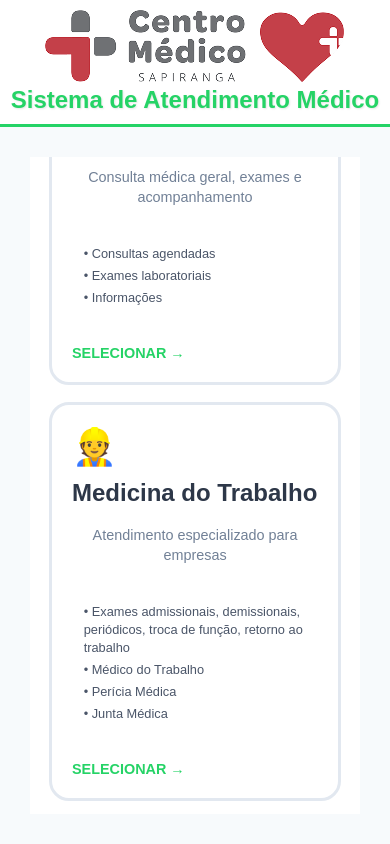
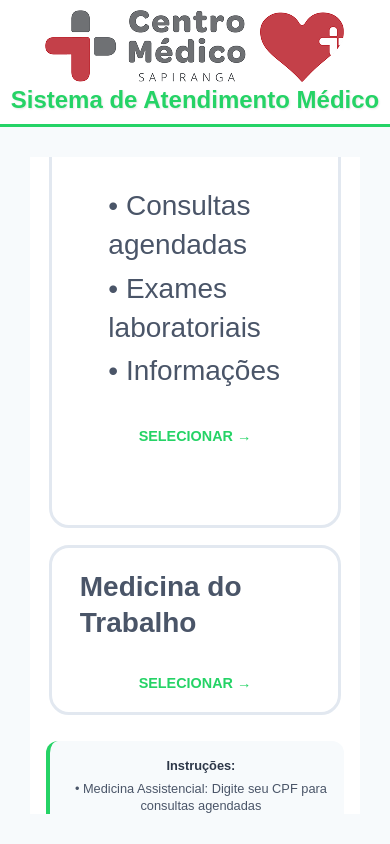
Before and after one commit to clovisantunes/totem, a React (Vite) app: page / in a window 390 px wide. Built offline with nearby package versions, Linux system fonts and the light colour scheme.

Commit message:
Fix styles

```diff
--- a/src/components/screens/InitialScreen.tsx
+++ b/src/components/screens/InitialScreen.tsx
@@ -10,22 +10,16 @@ const InitialScreen: React.FC<InitialScreenProps> = ({ onServiceSelect, loading
   return (
     <div className="screen initial-screen">
       <div className="initial-container">
-
-
         <div className="service-selection">
           <button
             className="service-card assistencial-card"
             onClick={() => onServiceSelect('assistencial')}
             disabled={loading}
           >
-            <div className="service-icon">🏥</div>
-            <h3>Medicina Assistencial</h3>
-            <p>Consulta médica geral, exames e acompanhamento</p>
             <ul>
-              <li>• Consultas agendadas</li>
-              <li>• Exames laboratoriais</li>
-              <li>• Informações</li>
-            </ul>
+              <li className="initial-li">• Consultas agendadas</li>
+              <li className="initial-li">• Exames laboratoriais</li>
+              <li className="initial-li">• Informações</li>
             <div className="service-action">
               {loading ? (
                 <span className="loading"></span>
@@ -33,6 +27,7 @@ const InitialScreen: React.FC<InitialScreenProps> = ({ onServiceSelect, loading
                 <span className="action-text">SELECIONAR →</span>
               )}
             </div>
+            </ul>
           </button>
 
           <button
@@ -40,16 +35,8 @@ const InitialScreen: React.FC<InitialScreenProps> = ({ onServiceSelect, loading
             onClick={() => onServiceSelect('trabalho')}
             disabled={loading}
           >
-            <div className="service-icon">👷</div>
+            <div className="service-action-medicina">
             <h3>Medicina do Trabalho</h3>
-            <p>Atendimento especializado para empresas</p>
-            <ul>
-              <li>• Exames admissionais, demissionais, periódicos, troca de função, retorno ao trabalho</li>
-              <li>• Médico do Trabalho</li>
-              <li>• Perícia Médica</li>
-              <li>• Junta Médica</li>
-            </ul>
-            <div className="service-action">
               {loading ? (
                 <span className="loading"></span>
               ) : (
--- a/src/components/styles/screens/InitialScreen.css
+++ b/src/components/styles/screens/InitialScreen.css
@@ -8,6 +8,10 @@
   justify-content: center;
   background: #ffffff;
   overflow: auto;
+}
+
+.initial-li {
+  font-size: 36px;
 }
 
 .initial-container {
@@ -82,17 +86,15 @@
   border-color: #3182ce;
 }
 
-.service-icon {
-    font-size: 36px;
-    margin-bottom: 1vh;
-}
-
 .service-card h3 {
-  color: #2d3748;
-  font-size: 24px;
-  margin-bottom: 2vh;
+  color: #4a5568;
+  font-size: 36px;
+  margin-bottom: 4vh;
   font-weight: 600;
   line-height: 1.3;
+  text-align: left;
+  padding-left: 2vw;
+  width: 100%;
 }
 
 .service-card p {
@@ -104,23 +106,36 @@
 
 .service-card ul {
   text-align: left;
-  margin: 2vh 0;
+  margin: 7vh 2vh;
   padding: 0 1vw;
+  flex-grow: 1;
 }
 
 .service-card li {
   color: #4a5568;
-  font-size: clamp(0.8rem, 1.6vw, 1rem);
+  font-size: 36px;
   margin: 0.5vh 0;
   list-style: none;
   line-height: 1.4;
+  padding-left: 2vw;
 }
 
 .service-action {
+  display: flex;
+  flex-direction: column;
+  justify-content: center;
+  align-items: center;
   margin-top: auto;
-  padding-top: 2vh;
+  padding-top: 4vh;
+  width: 100%;
 }
-
+.service-action-medicina{
+    display: flex;
+  flex-direction: column;
+  justify-content: center;
+  align-items: center;
+  height: 100%;
+}
 .action-text {
   color: #25d366;
   font-weight: 600;
@@ -146,6 +161,7 @@
   margin: 0.5vh 0;
   font-size: clamp(0.8rem, 1.6vw, 1rem);
   line-height: 1.4;
+  padding-left: 2vw;
 }
 
 .initial-instructions strong {
@@ -163,7 +179,9 @@
 }
 
 @keyframes spin {
-  to { transform: rotate(360deg); }
+  to {
+    transform: rotate(360deg);
+  }
 }
 
 @media (max-width: 1024px) {
@@ -203,13 +221,12 @@
     font-size: clamp(1.75rem, 6vw, 2.5rem);
   }
 
-  .service-icon {
-       font-size: 36px;
-    margin-bottom: 1vh;
+  .service-card h3 {
+    font-size: 30px;
   }
 
-  .service-card h3 {
-    font-size: 24px;
+  .service-card li {
+    font-size: 30px;
   }
 }
 
@@ -228,6 +245,14 @@
 
   .initial-instructions {
     padding: 1.5vh 3vw;
+  }
+
+  .service-card h3 {
+    font-size: 28px;
+  }
+
+  .service-card li {
+    font-size: 28px;
   }
 }
 
@@ -262,19 +287,12 @@
     padding: 2vh 3vw;
   }
 
-  .service-icon {
-    font-size: 36px;
-    margin-bottom: 1vh;
-  }
-
-
-
-  .service-card p {
-    font-size: 0.9rem;
-    margin-bottom: 1vh;
+  .service-card h3 {
+    font-size: 24px;
+    margin-bottom: 2vh;
   }
 
   .service-card li {
-    font-size: 0.8rem;
+    font-size: 22px;
   }
 }
```
